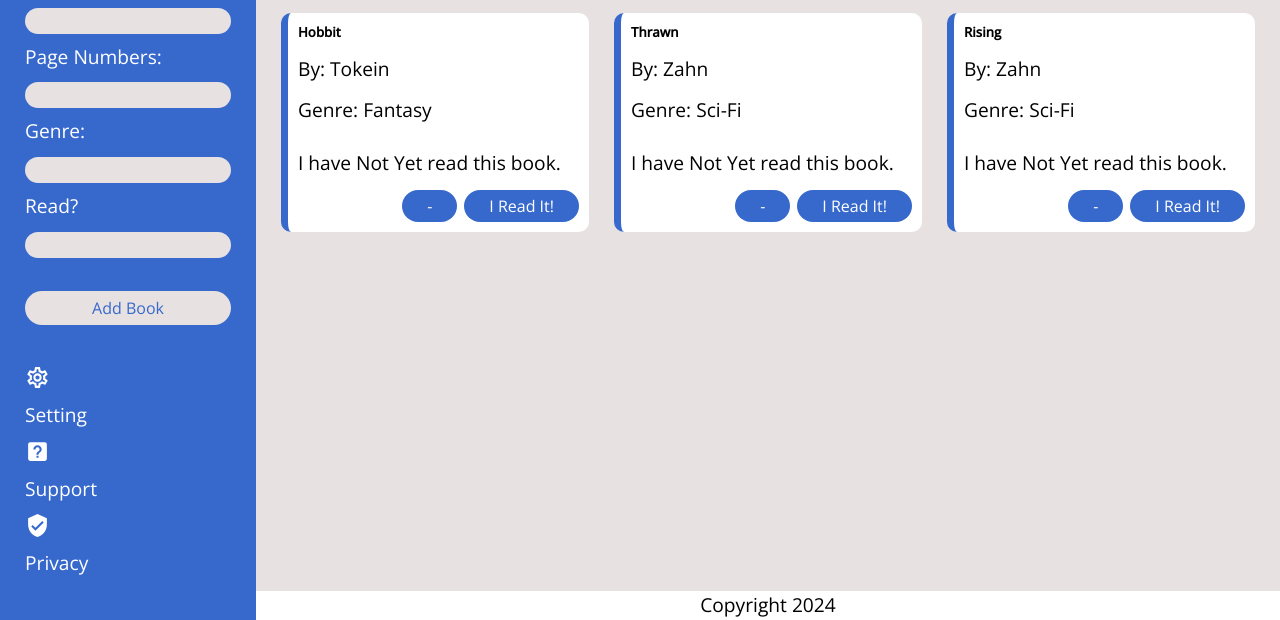
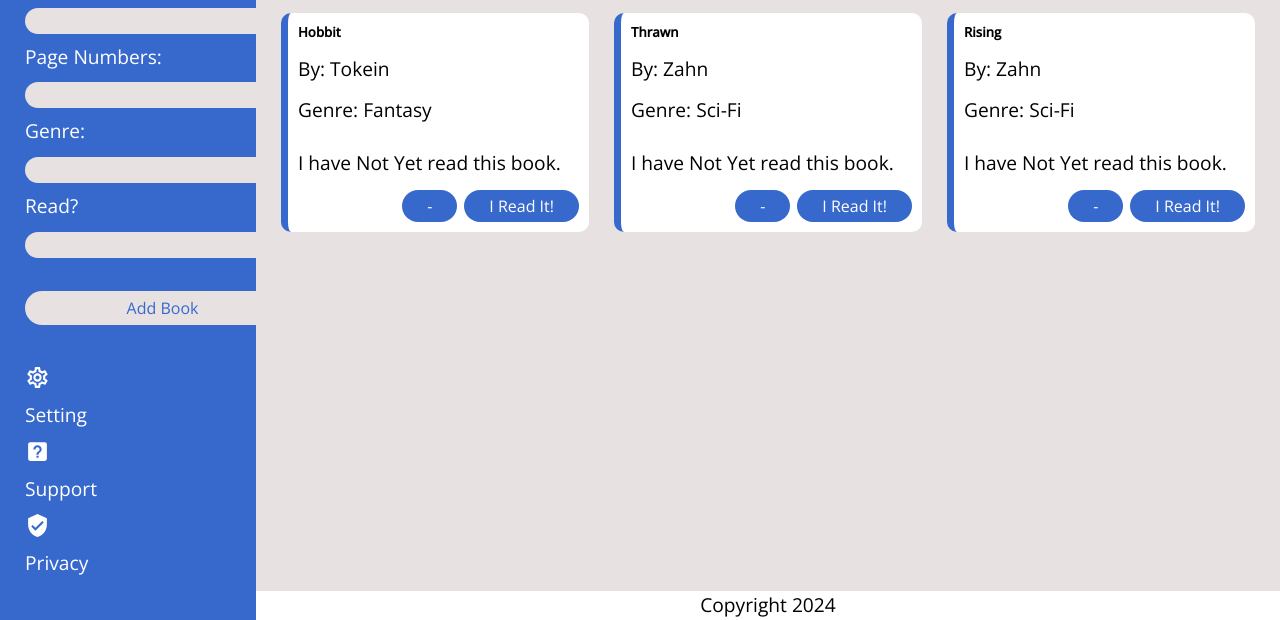
Before and after one commit to jabbaum/library, a plain HTML site: page index.html in a window 1280 px wide. Shown: the part 180-800 px from the top of the page. Drawn offline with nearby package versions, Linux system fonts and the light colour scheme.

Commit message:
made the inputs and the button on the add book form the same width as each other

```diff
--- a/style.css
+++ b/style.css
@@ -100,6 +100,11 @@ img {
 .leftMenu {
     display: grid;
     gap: 9px;
+    grid-template-columns: max(275px, 60%) 1fr;
+}
+.leftMenu > * {
+    grid-column-start: 1;
+    grid-column-end: 2;
 }
 .menuItem {
     display: flex;
@@ -116,6 +121,9 @@ img {
     background-color: #e7e1e1;
     color: #3769cd;
     margin-top: 1.5rem;
+}
+.leftMenu button, .leftMenu input {
+    width: 100%;
 }
 
 /* Header Settings */
```
